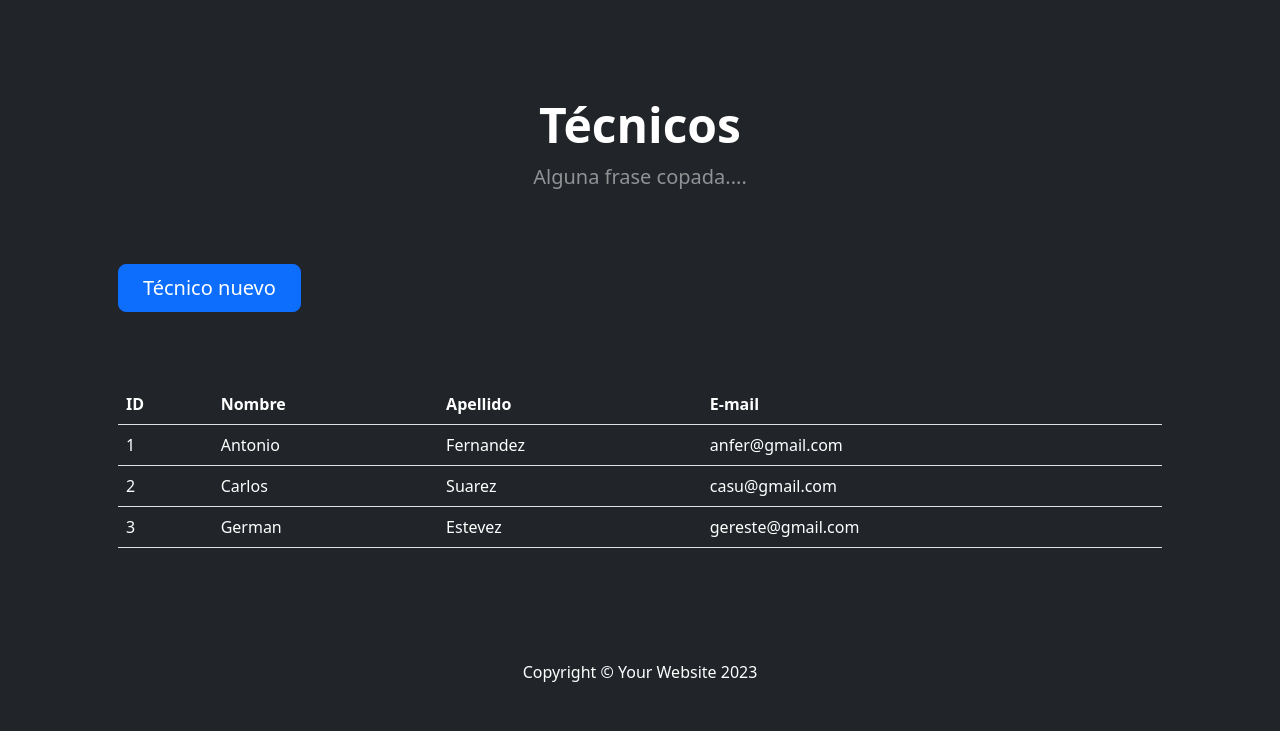
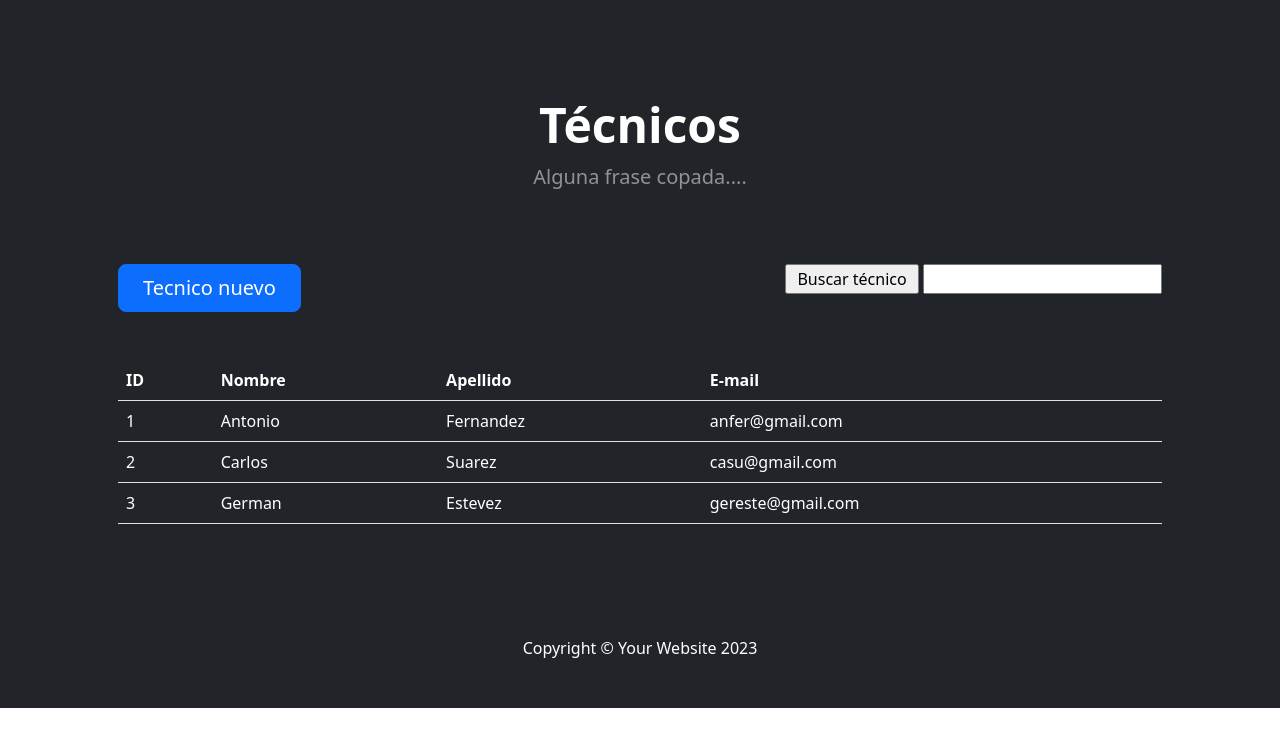
Before and after one commit to rdjuarez85/Tercera-pre-entrega-Juarez-Ricardo, a Django app: page /AppSitio/tecnicos/ in a window 1280 px wide. Shown: the part 56-787 px from the top of the page. Run offline with Django 5.2, Linux system fonts and the light colour scheme; data comes from the database, SQL or seed files in the repository; both versions use the stored data as it was after the commit; some libraries are stand-ins or nearby versions.

Commit message:
Tercera pre-Entrega - Version 1.1

```diff
--- a/AppSitio/templates/AppSitio/tecnicos.html
+++ b/AppSitio/templates/AppSitio/tecnicos.html
@@ -14,9 +14,16 @@
 
 {% block agregar %}
 
-<a class="btn btn-primary btn-lg px-4 me-sm-3" href="{% url 'tecnicoForm' %}">Técnico nuevo</a>
-<br>
-<br>
+<div style="display: flex; justify-content: space-between;">
+    <a class="btn btn-primary btn-lg px-4 me-sm-3" href="{% url 'trabajoForm' %}">Tecnico nuevo</a>
+
+    <form action="{% url 'buscarTecnicos' %}" method="get">
+        {% csrf_token %}
+        <input type="submit" value=" Buscar técnico ">
+        <input type="text" name="buscar" id="buscar" required>
+    </form>
+</div>
+
 <br>
 <br>
 
--- a/AppSitio/urls.py
+++ b/AppSitio/urls.py
@@ -9,12 +9,15 @@ urlpatterns = [
     # ---------------------------------- Clientes ----------------------------------
     path('clientes/', clientes, name = "clientes"),
     path('clienteForm/', clienteForm, name = "clienteForm"),
+    path('buscarClientes/', buscarClientes, name = "buscarClientes"),
 
     # ---------------------------------- Técnicos ----------------------------------
     path('tecnicos/', tecnicos, name = "tecnicos"),
     path('tecnicoForm/', tecnicoForm, name = "tecnicoForm"),
+    path('buscarTecnicos/', buscarTecnicos, name = "buscarTecnicos"),
 
     # ---------------------------------- Trabajos ----------------------------------
     path('trabajos/', trabajos, name = "trabajos"),
     path('trabajoForm/', trabajoForm, name = "trabajoForm"),
+    path('buscarTrabajos/', buscarTrabajos, name = "buscarTrabajos"),
 ]
--- a/AppSitio/views.py
+++ b/AppSitio/views.py
@@ -3,6 +3,7 @@ from django.http import HttpResponse
 from django.urls import reverse_lazy
 from .models import *
 from .forms import *
+from django.db.models import Q
 
 
 # Create your views here.
@@ -33,6 +34,13 @@ def clienteForm(request):
     contexto = {"form": miForm}
     return render(request, "AppSitio/clienteForm.html", contexto)
 
+def buscarClientes(request):
+    if request.GET["buscar"]:
+        patron = request.GET["buscar"]
+        clientes = Cliente.objects.filter(Q(nombre__icontains=patron) | Q(apellido__icontains=patron))
+        contexto = {"clientes": clientes}
+        return render(request, "AppSitio/clientes.html", contexto)
+    return HttpResponse("No se ingresaron patrones de busqueda")
 
 # ---------------------------------- Técnicos ----------------------------------
 def tecnicos(request):
@@ -54,6 +62,14 @@ def tecnicoForm(request):
 
     contexto = {"form": miForm}
     return render(request, "AppSitio/tecnicoForm.html", contexto)
+
+def buscarTecnicos(request):
+    if request.GET["buscar"]:
+        patron = request.GET["buscar"]
+        tecnicos = Tecnico.objects.filter(Q(nombre__icontains=patron) | Q(apellido__icontains=patron))
+        contexto = {"tecnicos": tecnicos}
+        return render(request, "AppSitio/tecnicos.html", contexto)
+    return HttpResponse("No se ingresaron patrones de busqueda")
 
 
 # ---------------------------------- Trabajos ----------------------------------
@@ -77,3 +93,11 @@ def trabajoForm(request):
 
     contexto = {"form": miForm}
     return render(request, "AppSitio/trabajoForm.html", contexto)
+
+def buscarTrabajos(request):
+    if request.GET["buscar"]:
+        patron = request.GET["buscar"]
+        trabajos = Trabajo.objects.filter(Q(dispositivo__icontains=patron) | Q(falla__icontains=patron) | Q(estado__icontains=patron))
+        contexto = {"trabajos": trabajos}
+        return render(request, "AppSitio/trabajos.html", contexto)
+    return HttpResponse("No se ingresaron patrones de busqueda")
```
Also changed, not shown: AppSitio/templates/AppSitio/clientes.html (+10 -3 lines), AppSitio/templates/AppSitio/trabajos.html (+10 -3 lines), basededatos.db.
